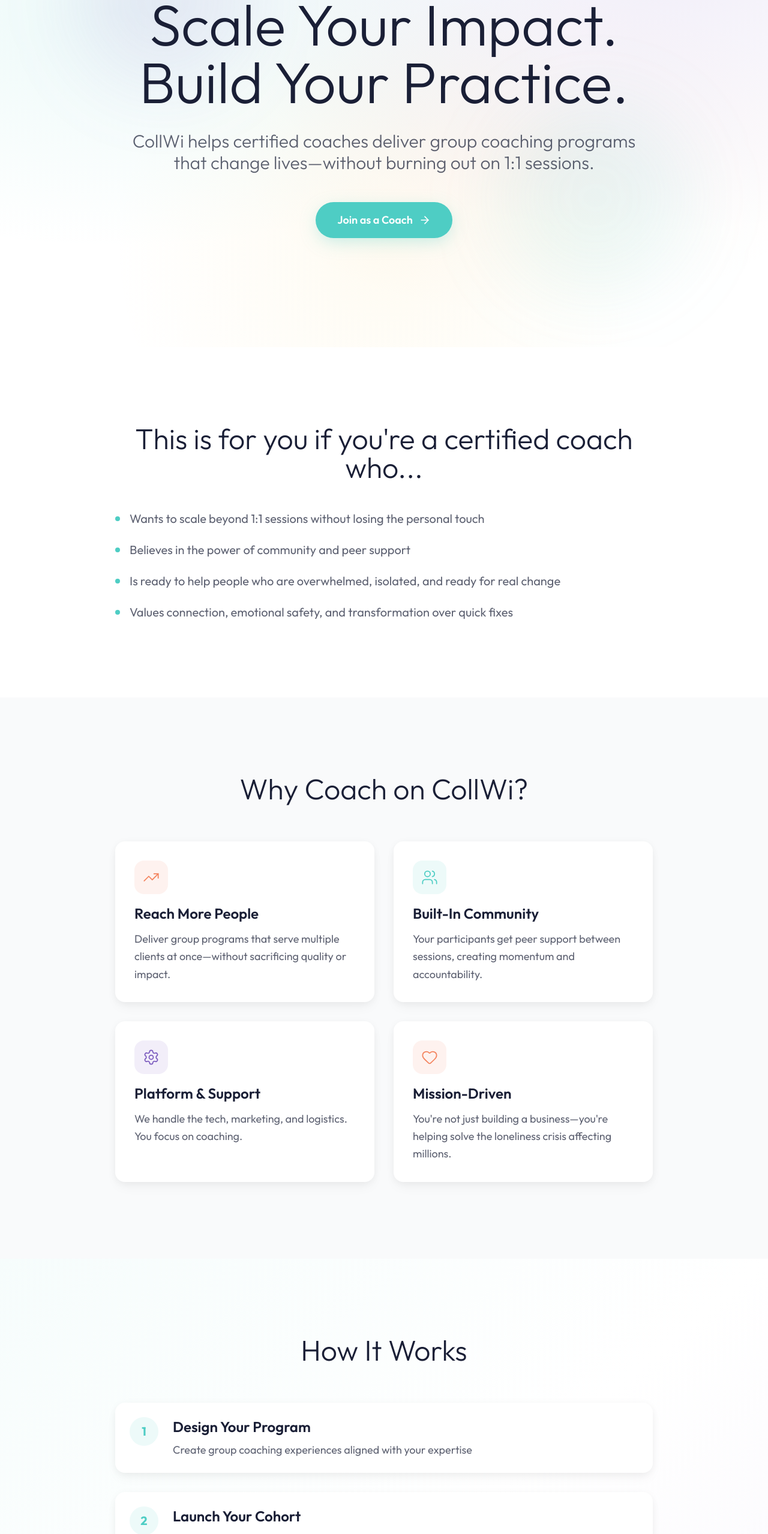
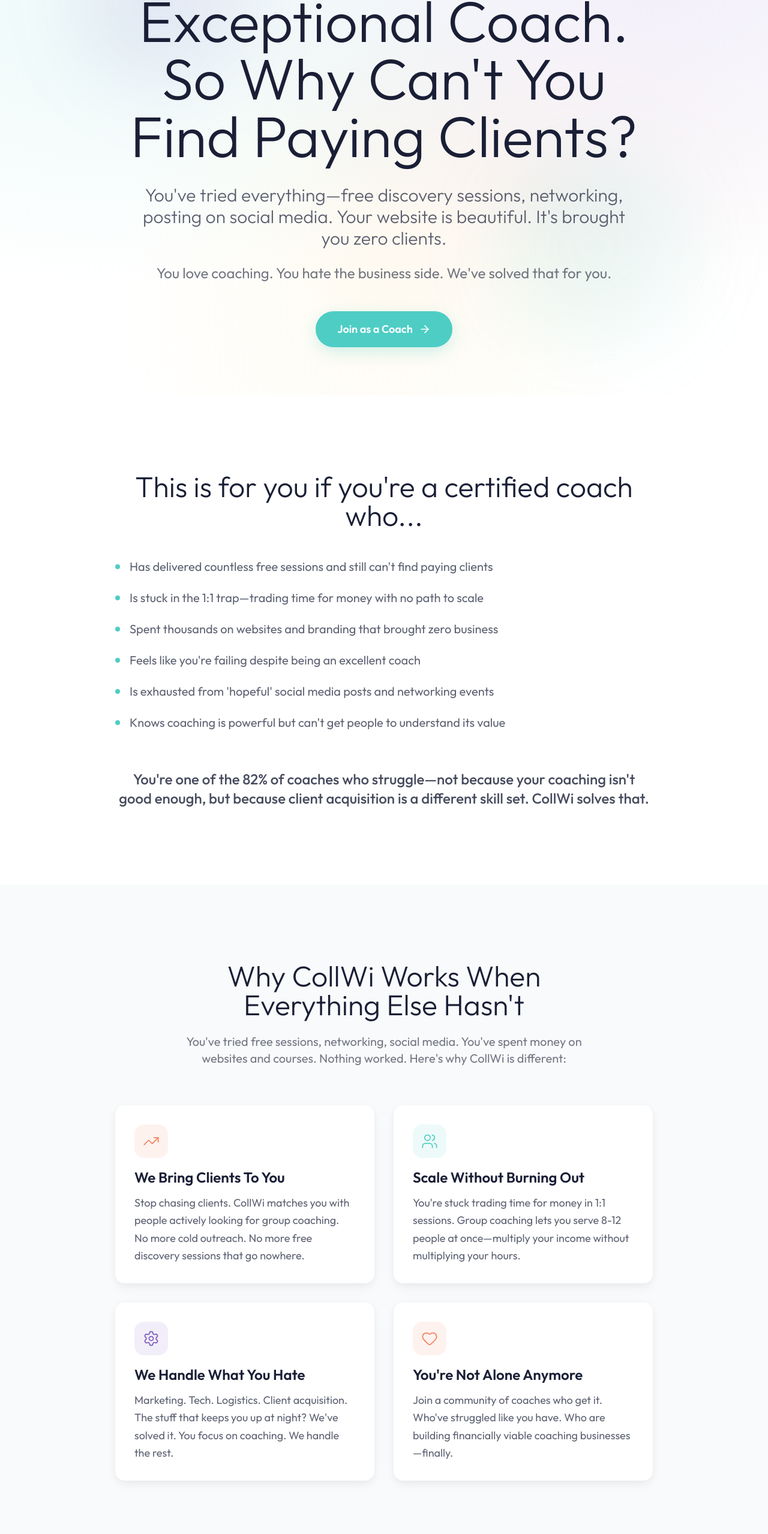
Before and after one commit to gaiaCollwi/collwi-coach, a Next.js app: page / in a window 1280 px wide. Shown: the part 221-2779 px from the top of the page at 60% size. Built offline with nearby package versions, Linux system fonts and the light colour scheme.

Commit message:
Complete messaging overhaul: emotionally resonant copy based on coach pain points

```diff
--- a/app/page.tsx
+++ b/app/page.tsx
@@ -15,15 +15,21 @@
         <div className="relative z-10 max-w-4xl mx-auto px-6 text-center pt-28 pb-20">
           <FadeIn delay={0.15}>
             <h1 className="text-5xl sm:text-6xl md:text-7xl lg:text-8xl font-sans font-light leading-[1.05] mb-8">
-              Scale Your Impact.
+              You're an Exceptional Coach.
               <br />
-              Build Your Practice.
+              So Why Can't You Find Paying Clients?
             </h1>
           </FadeIn>
 
           <FadeIn delay={0.3}>
-            <p className="text-2xl md:text-3xl text-brand-navy/70 font-light mb-12">
-              CollWi helps certified coaches deliver group coaching programs that change lives—without burning out on 1:1 sessions.
+            <p className="text-2xl md:text-3xl text-brand-navy/70 font-light mb-6">
+              You've tried everything—free discovery sessions, networking, posting on social media. Your website is beautiful. It's brought you zero clients.
+            </p>
+          </FadeIn>
+
+          <FadeIn delay={0.4}>
+            <p className="text-xl md:text-2xl text-brand-navy/60 mb-12">
+              You love coaching. You hate the business side. We've solved that for you.
             </p>
           </FadeIn>
 
@@ -50,10 +56,12 @@
 
           <StaggerContainer className="space-y-6">
             {[
-              "Wants to scale beyond 1:1 sessions without losing the personal touch",
-              "Believes in the power of community and peer support",
-              "Is ready to help people who are overwhelmed, isolated, and ready for real change",
-              "Values connection, emotional safety, and transformation over quick fixes"
+              "Has delivered countless free sessions and still can't find paying clients",
+              "Is stuck in the 1:1 trap—trading time for money with no path to scale",
+              "Spent thousands on websites and branding that brought zero business",
+              "Feels like you're failing despite being an excellent coach",
+              "Is exhausted from 'hopeful' social media posts and networking events",
+              "Knows coaching is powerful but can't get people to understand its value"
             ].map((item, i) => (
               <StaggerItem key={i} index={i}>
                 <div className="flex items-start gap-4 group">
@@ -65,6 +73,12 @@
               </StaggerItem>
             ))}
           </StaggerContainer>
+
+          <FadeIn delay={0.5}>
+            <p className="text-xl md:text-2xl text-center font-medium text-brand-navy/80 mt-16">
+              You're one of the 82% of coaches who struggle—not because your coaching isn't good enough, but because client acquisition is a different skill set. CollWi solves that.
+            </p>
+          </FadeIn>
         </div>
       </section>
 
@@ -72,9 +86,17 @@
       <section className="py-24 md:py-32 px-6 bg-gray-50">
         <div className="max-w-4xl mx-auto">
           <FadeIn>
-            <h2 className="text-3xl md:text-5xl font-sans font-light leading-tight mb-16 text-center">
-              Why Coach on CollWi?
+            <h2 className="text-3xl md:text-5xl font-sans font-light leading-tight mb-6 text-center">
+              Why CollWi Works When
+              <br />
+              Everything Else Hasn't
             </h2>
+          </FadeIn>
+
+          <FadeIn delay={0.1}>
+            <p className="text-lg md:text-xl text-brand-navy/60 text-center mb-16 max-w-2xl mx-auto">
+              You've tried free sessions, networking, social media. You've spent money on websites and courses. Nothing worked. Here's why CollWi is different:
+            </p>
           </FadeIn>
 
           <StaggerContainer className="grid md:grid-cols-2 gap-8">
@@ -82,26 +104,26 @@
               {
                 icon: TrendingUp,
                 color: "bg-brand-coral/10 text-brand-coral",
-                title: "Reach More People",
-                desc: "Deliver group programs that serve multiple clients at once—without sacrificing quality or impact."
+                title: "We Bring Clients To You",
+                desc: "Stop chasing clients. CollWi matches you with people actively looking for group coaching. No more cold outreach. No more free discovery sessions that go nowhere."
               },
               {
                 icon: Users,
                 color: "bg-brand-teal/10 text-brand-teal",
-                title: "Built-In Community",
-                desc: "Your participants get peer support between sessions, creating momentum and accountability."
+                title: "Scale Without Burning Out",
+                desc: "You're stuck trading time for money in 1:1 sessions. Group coaching lets you serve 8-12 people at once—multiply your income without multiplying your hours."
               },
               {
                 icon: Settings,
                 color: "bg-brand-purple/10 text-brand-purple",
-                title: "Platform & Support",
-                desc: "We handle the tech, marketing, and logistics. You focus on coaching."
+                title: "We Handle What You Hate",
+                desc: "Marketing. Tech. Logistics. Client acquisition. The stuff that keeps you up at night? We've solved it. You focus on coaching. We handle the rest."
               },
               {
                 icon: Heart,
                 color: "bg-brand-coral/10 text-brand-coral",
-                title: "Mission-Driven",
-                desc: "You're not just building a business—you're helping solve the loneliness crisis affecting millions."
+                title: "You're Not Alone Anymore",
+                desc: "Join a community of coaches who get it. Who've struggled like you have. Who are building financially viable coaching businesses—finally."
               }
             ].map((benefit, i) => {
               const Icon = benefit.icon
@@ -125,37 +147,43 @@
       <section className="py-24 md:py-32 px-6 bg-gradient-to-br from-brand-teal/5 via-white to-brand-purple/5">
         <div className="max-w-4xl mx-auto">
           <FadeIn>
-            <h2 className="text-3xl md:text-5xl font-sans font-light leading-tight mb-16 text-center">
+            <h2 className="text-3xl md:text-5xl font-sans font-light leading-tight mb-6 text-center">
               How It Works
             </h2>
+          </FadeIn>
+
+          <FadeIn delay={0.1}>
+            <p className="text-xl md:text-2xl text-center text-brand-navy/60 mb-16">
+              Simple. Sustainable. No Marketing Required.
+            </p>
           </FadeIn>
 
           <StaggerContainer className="space-y-8">
             {[
               {
                 number: "1",
-                title: "Design Your Program",
-                desc: "Create group coaching experiences aligned with your expertise"
+                title: "Design Your Group Coaching Program",
+                desc: "We help you package your expertise into a transformative group experience"
               },
               {
                 number: "2",
-                title: "Launch Your Cohort",
-                desc: "We help you attract the right participants"
+                title: "We Match You With Participants",
+                desc: "No cold outreach. No free sessions. We bring clients actively seeking group coaching to you."
               },
               {
                 number: "3",
-                title: "Lead & Facilitate",
-                desc: "Guide live sessions with small groups (typically 8-12 people)"
+                title: "Lead Small Groups (8-12 People)",
+                desc: "Guide live sessions. Build community. Make the impact you've always wanted."
               },
               {
                 number: "4",
-                title: "Build Community",
-                desc: "Foster peer connections that extend beyond sessions"
+                title: "Earn Sustainably",
+                desc: "Scale your income without scaling your hours. Build the financially viable practice you deserve."
               },
               {
                 number: "5",
-                title: "Grow Your Practice",
-                desc: "Scale your impact while maintaining quality"
+                title: "Grow Alongside Other Coaches",
+                desc: "You're part of a community now. No more struggling alone."
               }
             ].map((step, i) => (
               <StaggerItem key={i} index={i}>
@@ -178,9 +206,15 @@
       <section className="py-24 md:py-32 px-6 bg-white">
         <div className="max-w-4xl mx-auto">
           <FadeIn>
-            <h2 className="text-3xl md:text-5xl font-sans font-light leading-tight mb-12 text-center">
+            <h2 className="text-3xl md:text-5xl font-sans font-light leading-tight mb-6 text-center">
               Who We're Looking For
             </h2>
+          </FadeIn>
+
+          <FadeIn delay={0.1}>
+            <p className="text-xl md:text-2xl text-center text-brand-navy/70 mb-12 max-w-3xl mx-auto">
+              <strong>We're selective.</strong> We only work with qualified, ethical coaches who are committed to transformation—for their clients AND themselves.
+            </p>
           </FadeIn>
 
           <StaggerContainer className="space-y-6">
@@ -188,7 +222,8 @@
               "Certified coaches (ICF, BCC, or equivalent credential)",
               "Experience with group facilitation (or willingness to learn)",
               "Commitment to emotional safety and inclusive practices",
-              "Belief in the power of collective wisdom and peer support"
+              "Belief in the power of collective wisdom and peer support",
+              "Ready to stop chasing clients and start building a real business"
             ].map((item, i) => (
               <StaggerItem key={i} index={i}>
                 <div className="flex items-start gap-4 group">
@@ -208,24 +243,36 @@
         <div className="max-w-3xl mx-auto text-center">
           <FadeIn>
             <h2 className="text-3xl md:text-5xl font-sans font-light leading-tight mb-8">
-              Ready to Make a Bigger Impact?
+              Ready to Stop Struggling?
             </h2>
           </FadeIn>
 
           <FadeIn delay={0.15}>
-            <p className="text-xl md:text-2xl text-brand-navy/70 mb-12">
-              Join CollWi's community of coaches who are transforming lives through group coaching.
+            <p className="text-xl md:text-2xl text-brand-navy/70 mb-6 leading-relaxed">
+              Join CollWi and finally build the financially viable coaching practice you deserve. No more free discovery sessions. No more 'hopeful' social media posts. No more wondering what you're doing wrong.
             </p>
           </FadeIn>
 
           <FadeIn delay={0.25}>
+            <p className="text-lg md:text-xl text-brand-navy/60 mb-12">
+              You're an exceptional coach. You just needed the other half of the equation. We've got it.
+            </p>
+          </FadeIn>
+
+          <FadeIn delay={0.35}>
             <a
               href="https://collwi.com/register"
               className="group inline-flex items-center gap-2.5 px-10 py-5 bg-brand-teal text-white font-semibold text-xl rounded-full shadow-teal hover:bg-brand-teal-dark hover:shadow-xl transition-all duration-300 hover:-translate-y-1"
             >
-              Apply to Coach
+              Apply to Coach With CollWi
               <ArrowRight size={24} className="group-hover:translate-x-1 transition-transform" />
             </a>
+          </FadeIn>
+
+          <FadeIn delay={0.5}>
+            <p className="text-sm text-brand-navy/50 mt-6">
+              Selective application process. We work with qualified, committed coaches ready to scale their impact.
+            </p>
           </FadeIn>
         </div>
       </section>
@@ -236,14 +283,19 @@
           <FadeIn>
             <div className="bg-gradient-to-br from-brand-teal/5 via-white to-brand-purple/5 rounded-2xl p-10 shadow-soft">
               <h3 className="text-3xl font-semibold text-brand-navy mb-6">About CollWi</h3>
-              <div className="space-y-4 text-lg text-brand-navy/70 leading-relaxed">
+              <div className="space-y-6 text-lg text-brand-navy/70 leading-relaxed">
                 <p>
-                  CollWi is a social platform that turns personal growth from a lonely journey into a shared,
-                  guided experience through live group coaching and community. We're addressing the loneliness
-                  crisis by bringing people together with certified coaches in small, supportive groups.
+                  <strong className="text-brand-navy">CollWi solves two problems at once:</strong>
+                </p>
+                <p>
+                  For CollWiers (participants), we turn personal growth from a lonely journey into a shared,
+                  guided experience. For coaches, we solve the client acquisition problem that causes 82% of coaches to fail.
+                </p>
+                <p>
+                  Certified coaches get matched with people actively seeking transformation. Small groups. Real community. Sustainable income.
                 </p>
                 <p className="text-xl font-semibold text-brand-teal">
-                  Our mission: make growth social, accessible, and transformative.
+                  Our mission: Make growth social, accessible, and transformative—for everyone.
                 </p>
               </div>
             </div>
```
